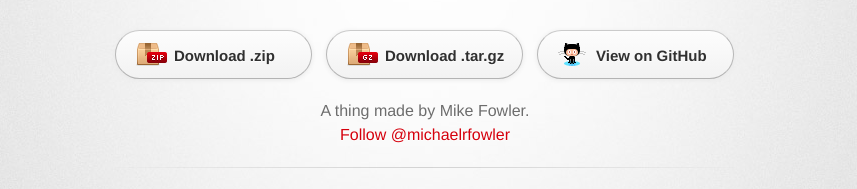
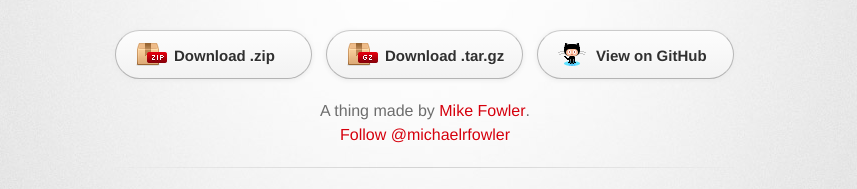
Before and after one commit to mikefowler/instajam, a plain HTML site: page index.html in a window 1280 px wide. Shown: the part 158-347 px from the top of the page, without its empty margins (215-1072 px from the left). Drawn offline with Linux system fonts and the light colour scheme; a web font is replaced by a local one.

Commit message:
Update index.html

```diff
--- a/index.html
+++ b/index.html
@@ -28,7 +28,7 @@
           <a href="https://github.com/mikefowler/instajam" id="view-on-github" class="button"><span>View on GitHub</span></a>
         </section>
 
-        <p class="social">A thing made by Mike Fowler.<br /><a href="https://twitter.com/michaelrfowler" class="twitter-follow-button" data-show-count="false">Follow @michaelrfowler</a>
+        <p class="social">A thing made by <a href="/">Mike Fowler</a>.<br /><a href="https://twitter.com/michaelrfowler" class="twitter-follow-button" data-show-count="false">Follow @michaelrfowler</a>
 <script>!function(d,s,id){var js,fjs=d.getElementsByTagName(s)[0];if(!d.getElementById(id)){js=d.createElement(s);js.id=id;js.src="//platform.twitter.com/widgets.js";fjs.parentNode.insertBefore(js,fjs);}}(document,"script","twitter-wjs");</script></p>
 
         <hr>
```
